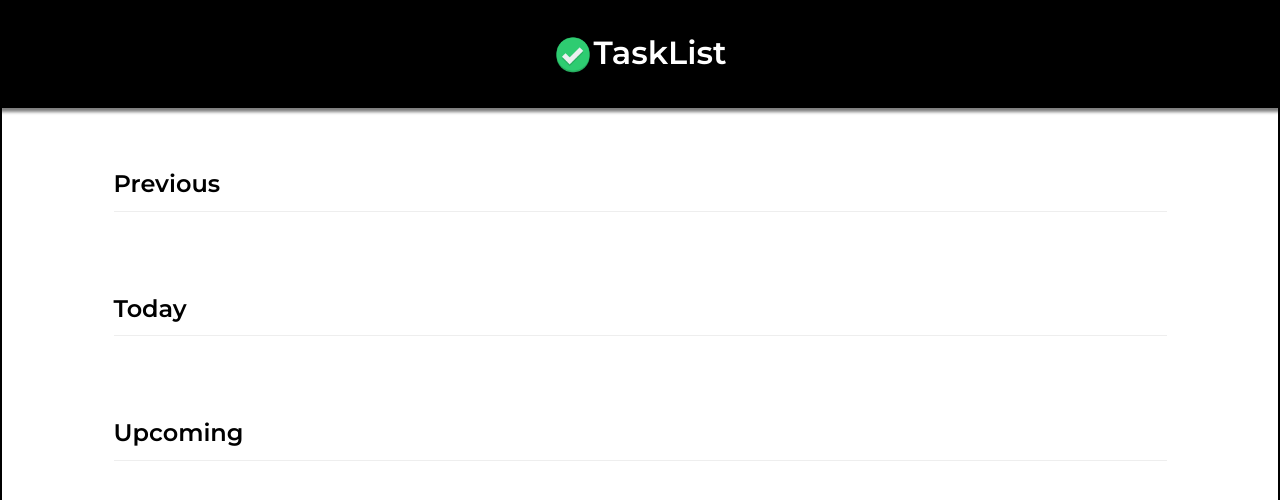
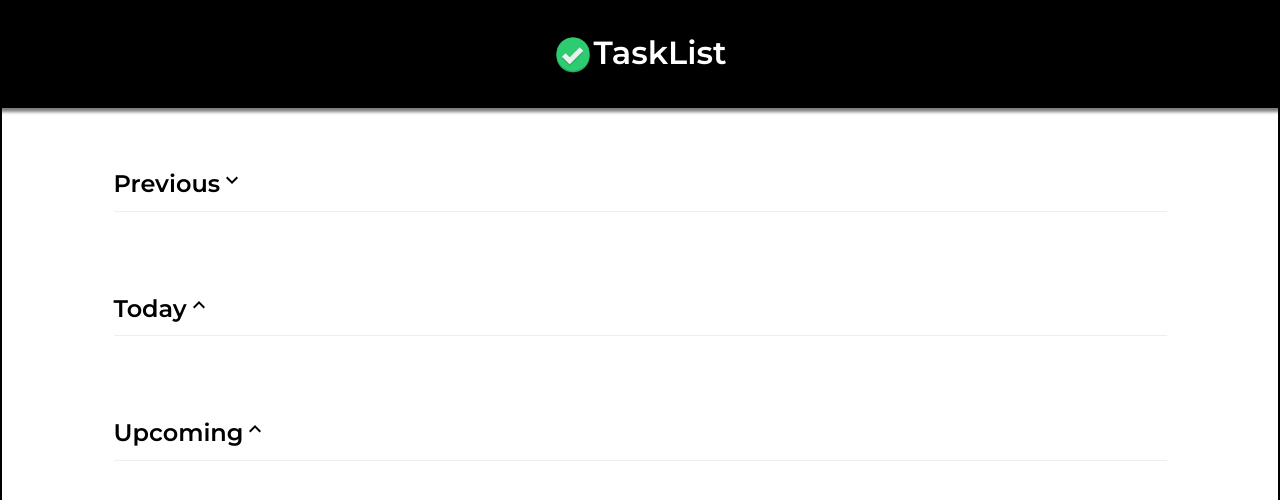
Before and after one commit to vidomarkas/tasklist, a React (Create React App) app: page / in a window 1280 px wide. Shown: the top 500 px of the page. Built offline with nearby package versions, Linux system fonts and the light colour scheme.

Commit message:
add ability to extend and substract task categories

```diff
--- a/src/components/ExpiredTodos.js
+++ b/src/components/ExpiredTodos.js
@@ -1,19 +1,27 @@
-import React from "react";
+import React, { Component } from "react";
 import TodoItem from "./TodoItem";
 
-export default function ExpiredTodos({
+class ExpiredTodos extends Component {
+  state = { counter: 0 };
+
+  render() {
+    const {
       todos,
       currentTimeMiliseconds,
       markComplete,
       deleteTodo,
-  getDeadlinesMiliseconds
-}) {
+      previousExpanded
+    } = this.props;
+
+    if (previousExpanded) {
+      const prevTodos = [];
       return todos.map(todo => {
         const date = new Date(todo.unformattedDeadline);
         const deadlineMiliseconds = date.getTime() / 1000;
         if ((deadlineMiliseconds - currentTimeMiliseconds) / 86400 < -1) {
+          prevTodos.push(todo);
+          console.log(prevTodos);
           return (
-        <>
             <TodoItem
               todo={todo}
               key={todo.id}
@@ -21,10 +29,17 @@ export default function ExpiredTodos({
               deleteTodo={deleteTodo}
               // getDeadlinesMiliseconds={getDeadlinesMiliseconds}
             />
-        </>
           );
+        } else if (prevTodos.length === 0) {
+          prevTodos.push(todo);
+          console.log("nothing to show");
+          return <h4>Nothing to show</h4>;
+        }
+      });
     } else {
       return null;
     }
-  });
   }
+}
+
+export default ExpiredTodos;
--- a/src/components/TodayTodos.js
+++ b/src/components/TodayTodos.js
@@ -1,17 +1,20 @@
-import React from "react";
+import React, { Component } from "react";
 import TodoItem from "./TodoItem";
 
-export default function TodayTodos({
+class TodayTodos extends Component {
+  render() {
+    const {
       todos,
       currentTimeMiliseconds,
       markComplete,
       deleteTodo,
-  getDeadlinesMiliseconds
-}) {
+      getDeadlinesMiliseconds,
+      todayExpanded
+    } = this.props;
+    if (todayExpanded) {
       return todos.map(todo => {
         const date = new Date(todo.unformattedDeadline);
         const deadlineMiliseconds = date.getTime() / 1000;
-
         if (
           (deadlineMiliseconds - currentTimeMiliseconds) / 86400 > -1 &&
           (deadlineMiliseconds - currentTimeMiliseconds) / 86400 <= 1
@@ -31,4 +34,10 @@ export default function TodayTodos({
           return null;
         }
       });
+    } else {
+      return null;
     }
+  }
+}
+
+export default TodayTodos;
--- a/src/components/Todos.js
+++ b/src/components/Todos.js
@@ -7,42 +7,117 @@ import PropTypes from "prop-types";
 
 export class Todos extends Component {
   state = {
-    previousExpanded: true,
+    previousExpanded: false,
+
     todayExpanded: true,
     upcomingExpanded: true
   };
+
   render() {
-    const d = new Date();
-    const currentTimeMiliseconds = d.getTime() / 1000;
+    const currentDateAndTime = new Date();
+    const currentTimeMiliseconds = currentDateAndTime.getTime() / 1000;
 
     return (
       <>
         <div className="todos__category">
-          <h2
+          <div
             className="todos__category__name"
             onClick={() => {
-              this.setState({ expanded: !this.state.expanded });
+              this.setState({ previousExpanded: !this.state.previousExpanded });
             }}
           >
-            Previous
-          </h2>
+            {this.state.previousExpanded ? (
+              <h2>
+                Previous
+                <span
 
+                // style={{ transform: "rotate(180deg);" }}
+                >
+                  <svg
+                    className="todos__category__name__rotatedSVG"
+                    focusable="false"
+                    xmlns="http://www.w3.org/2000/svg"
+                    viewBox="0 0 24 24"
+                    height="24"
+                    width="24"
+                  >
+                    <path d="M7.41 8.59L12 13.17l4.59-4.58L18 10l-6 6-6-6 1.41-1.41z"></path>
+                  </svg>
+                </span>
+              </h2>
+            ) : (
+              <h2>
+                Previous
+                <span>
+                  <svg
+                    focusable="false"
+                    xmlns="http://www.w3.org/2000/svg"
+                    viewBox="0 0 24 24"
+                    height="24"
+                    width="24"
+                  >
+                    <path d="M7.41 8.59L12 13.17l4.59-4.58L18 10l-6 6-6-6 1.41-1.41z"></path>
+                  </svg>
+                </span>
+              </h2>
+            )}
+          </div>
           <div className="line-separator"></div>
           <ExpiredTodos
             className="todos__list"
+            previousExpanded={this.state.previousExpanded}
             currentTimeMiliseconds={currentTimeMiliseconds}
             todos={this.props.todos}
             // key={this.props.todos.id}
             markComplete={this.props.markComplete}
             deleteTodo={this.props.deleteTodo}
-            getDeadlinesMiliseconds={this.props.getDeadlinesMiliseconds}
+            //getDeadlinesMiliseconds={this.props.getDeadlinesMiliseconds}
           />
         </div>
         <div className="todos__category">
-          <h2 className="todos__category__name">Today</h2>
+          <div
+            className="todos__category__name"
+            onClick={() => {
+              this.setState({ todayExpanded: !this.state.todayExpanded });
+            }}
+          >
+            {this.state.todayExpanded ? (
+              <h2>
+                Today
+                <span>
+                  <svg
+                    className="todos__category__name__rotatedSVG"
+                    focusable="false"
+                    xmlns="http://www.w3.org/2000/svg"
+                    viewBox="0 0 24 24"
+                    height="24"
+                    width="24"
+                  >
+                    <path d="M7.41 8.59L12 13.17l4.59-4.58L18 10l-6 6-6-6 1.41-1.41z"></path>
+                  </svg>
+                </span>
+              </h2>
+            ) : (
+              <h2>
+                Today
+                <span>
+                  <svg
+                    focusable="false"
+                    xmlns="http://www.w3.org/2000/svg"
+                    viewBox="0 0 24 24"
+                    height="24"
+                    width="24"
+                  >
+                    <path d="M7.41 8.59L12 13.17l4.59-4.58L18 10l-6 6-6-6 1.41-1.41z"></path>
+                  </svg>
+                </span>
+              </h2>
+            )}
+          </div>
           <div className="line-separator"></div>
           <TodayTodos
             className="todos__list"
+            todayExpanded={this.state.todayExpanded}
             currentTimeMiliseconds={currentTimeMiliseconds}
             todos={this.props.todos}
             // key={this.props.todo.id}
@@ -52,10 +127,49 @@ export class Todos extends Component {
           />
         </div>
         <div className="todos__category">
-          <h2 className="todos__category__name">Upcoming</h2>
+          <div
+            className="todos__category__name"
+            onClick={() => {
+              this.setState({ upcomingExpanded: !this.state.upcomingExpanded });
+            }}
+          >
+            {this.state.upcomingExpanded ? (
+              <h2>
+                Upcoming
+                <span>
+                  <svg
+                    className="todos__category__name__rotatedSVG"
+                    focusable="false"
+                    xmlns="http://www.w3.org/2000/svg"
+                    viewBox="0 0 24 24"
+                    height="24"
+                    width="24"
+                  >
+                    <path d="M7.41 8.59L12 13.17l4.59-4.58L18 10l-6 6-6-6 1.41-1.41z"></path>
+                  </svg>
+                </span>
+              </h2>
+            ) : (
+              <h2>
+                Upcoming
+                <span>
+                  <svg
+                    focusable="false"
+                    xmlns="http://www.w3.org/2000/svg"
+                    viewBox="0 0 24 24"
+                    height="24"
+                    width="24"
+                  >
+                    <path d="M7.41 8.59L12 13.17l4.59-4.58L18 10l-6 6-6-6 1.41-1.41z"></path>
+                  </svg>
+                </span>
+              </h2>
+            )}
+          </div>
           <div className="line-separator"></div>
           <UpcomingTodos
             className="todos__list"
+            upcomingExpanded={this.state.upcomingExpanded}
             currentTimeMiliseconds={currentTimeMiliseconds}
             todos={this.props.todos}
             // key={this.props.todo.id}
--- a/src/components/UpcomingTodos.js
+++ b/src/components/UpcomingTodos.js
@@ -1,13 +1,17 @@
-import React from "react";
+import React, { Component } from "react";
 import TodoItem from "./TodoItem";
 
-export default function UpcomingTodos({
+class UpcomingTodos extends Component {
+  render() {
+    const {
       todos,
       currentTimeMiliseconds,
       markComplete,
       deleteTodo,
-  getDeadlinesMiliseconds
-}) {
+      upcomingExpanded
+    } = this.props;
+
+    if (upcomingExpanded) {
       return todos.map(todo => {
         const date = new Date(todo.unformattedDeadline);
         const deadlineMiliseconds = date.getTime() / 1000;
@@ -27,4 +31,10 @@ export default function UpcomingTodos({
           return null;
         }
       });
+    } else {
+      return null;
     }
+  }
+}
+
+export default UpcomingTodos;
--- a/src/css/main.css
+++ b/src/css/main.css
@@ -439,12 +439,12 @@ a {
       height: 22px;
       width: 22px;
       padding: 0 3px;
-      fill: #fff; }
+      fill: #000; }
     .btn-complete:hover {
       background: rgba(214, 214, 214, 0.52);
       color: #fff; }
       .btn-complete:hover .btn-complete__svg {
-        fill: #000; }
+        fill: rgba(5, 204, 38, 0.972); }
   .btn-cancel {
     background: #fff;
     box-shadow: 0px 20px 30px -12px #c8233378;
@@ -490,7 +490,12 @@ a {
       width: 100%; } }
   .todos__category__name {
     margin-bottom: 10px;
-    align-self: flex-start; }
+    align-self: flex-start;
+    cursor: pointer;
+    user-select: none; }
+    .todos__category__name__rotatedSVG {
+      transform: rotate(180deg);
+      line-height: 5px; }
 
 .line-separator {
   width: 100%;
--- a/src/scss/components/_buttons.scss
+++ b/src/scss/components/_buttons.scss
@@ -37,14 +37,14 @@
       height: 22px;
       width: 22px;
       padding: 0 3px;
-      fill: #fff;
+
+      fill: #000;
     }
     &:hover {
       background: rgba(214, 214, 214, 0.52);
       color: #fff;
       .btn-complete__svg {
-        // fill: rgba(5, 204, 38, 0.972);
-        fill: #000;
+        fill: rgba(5, 204, 38, 0.972);
       }
     }
   }
--- a/src/scss/components/_todos.scss
+++ b/src/scss/components/_todos.scss
@@ -29,6 +29,12 @@
     &__name {
       margin-bottom: 10px;
       align-self: flex-start;
+      cursor: pointer;
+      user-select: none;
+      &__rotatedSVG {
+        transform: rotate(180deg);
+        line-height: 5px;
+      }
     }
   }
 }
```
Also changed, not shown: src/assets/expand-arrow.svg (added), src/assets/shrink-arrow.svg (added). Lines whose indentation alone changed are shown as unchanged.
